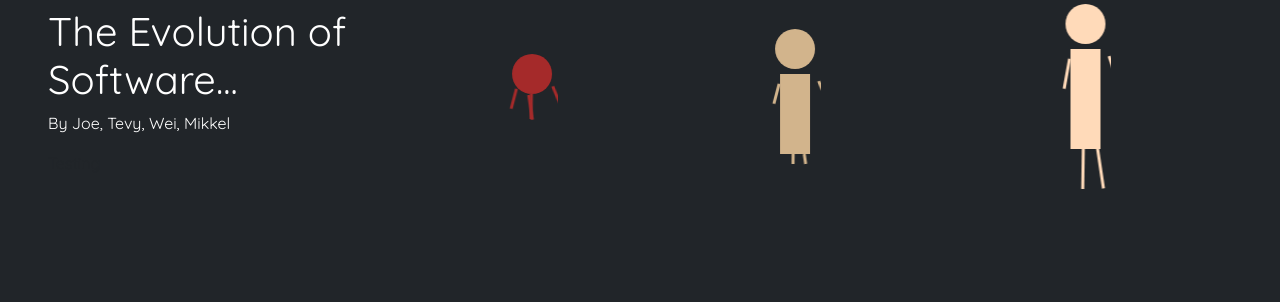
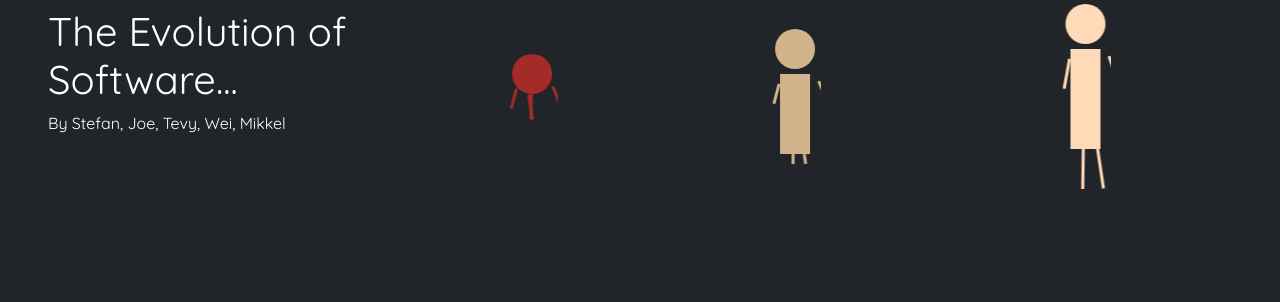
Before and after one commit to SWE40006/SWE40006, a PHP site: page / in a window 1280 px wide. Shown: the part 301-603 px from the top of the page. Run offline with PHP 8.4, Linux system fonts and the light colour scheme.

Commit message:
Changed the index page - 103804645

```diff
--- a/index.php
+++ b/index.php
@@ -73,7 +73,7 @@
 <body class="bg-dark p-5">
     <div>
         <h1 class="text-white">The Evolution of Software...</h1>
-        <p class="text-white">By  Joe, Tevy, Wei, Mikkel</p>
+        <p class="text-white">By  Stefan, Joe, Tevy, Wei, Mikkel</p>
         <p>Testing</p>
     </div>
     <div class="container text-center evolution-container">
```
